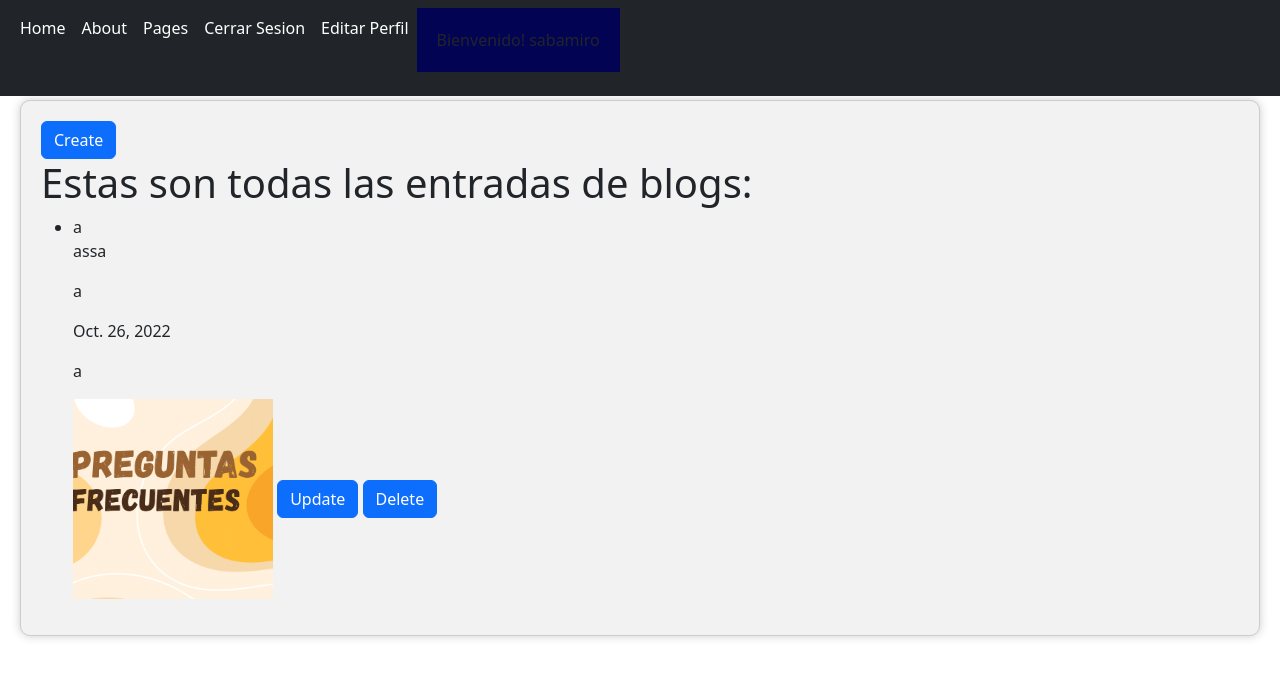
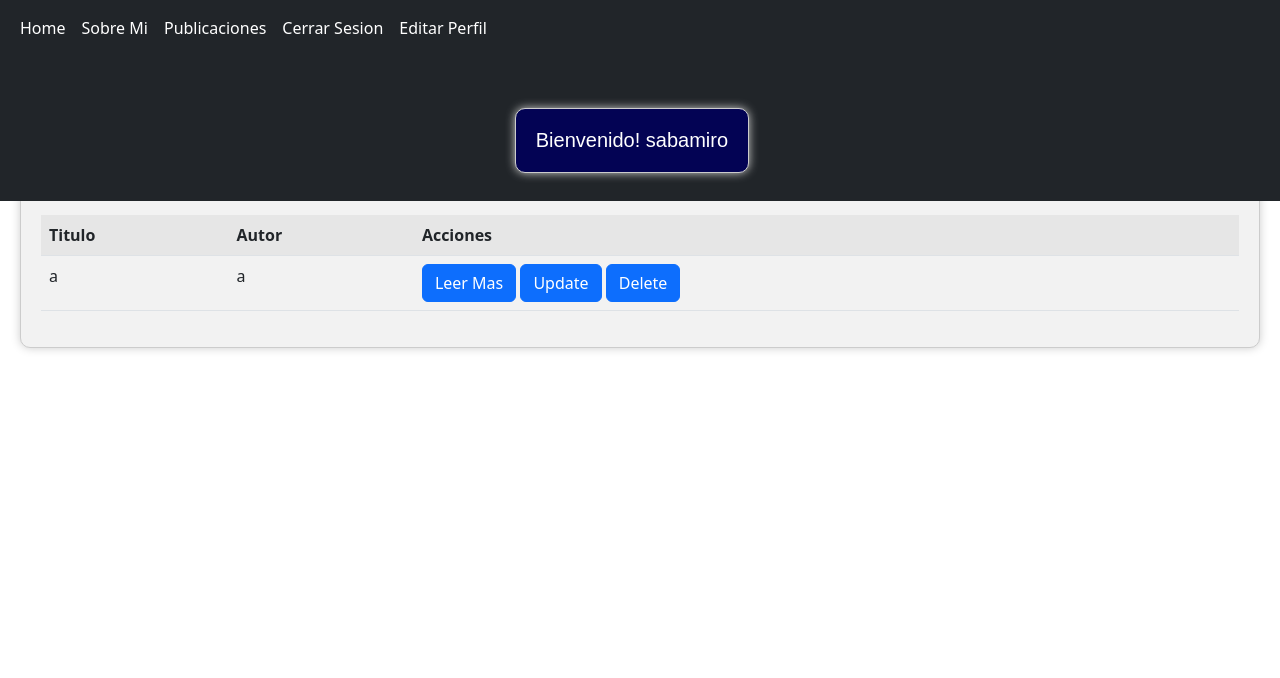
Before and after one commit to SabaM10/Blogproyectofinal, a Django app: page /AppProyectoFinal/read_blogs/ in a window 1280 px wide. Shown: the top 678 px of the page. Run offline with Django 4.2, Linux system fonts and the light colour scheme; a user stored in the database is signed in; data comes from the database, SQL or seed files in the repository; both versions use the stored data as it was after the commit; some libraries are stand-ins or nearby versions.

Commit message:
Vista en detalle de cada publicacion de blog

```diff
--- a/AppProyectoFinal/static/css/myestilo.css
+++ b/AppProyectoFinal/static/css/myestilo.css
@@ -13,25 +13,15 @@
     justify-content: center;
     align-items: center;
     padding: 20px;
+    margin: 20px;
+    border-radius: 10px;
+    border: 1px solid #ccc;
+    box-shadow: 0 0 10px #ccc;
+    margin-top: 100px;
+    font: 20px Arial, sans-serif;
+    color: #fff;
 }
 
-.contenidoEstudiantes{
-    background-color: #030354;
-    display: flex;
-    justify-content: center;
-    align-items: center;
-    padding: 20px;
-}
-.formDataEstudiantes{
-    display: flex;
-    flex-direction: column;
-    width: 500px;
-    gap: 10px;
-    background-color: white;
-    border-radius: 5px;
-    padding: 20px;
-    color: blue;
-}
 
 .btndj{
     border-radius: 20px !important;
--- a/AppProyectoFinal/templates/BlogCRUD/read_blogs.html
+++ b/AppProyectoFinal/templates/BlogCRUD/read_blogs.html
@@ -4,17 +4,22 @@
 
 {% block contenido %}
     <a class ="btn btn-primary" href="/AppProyectoFinal/create_blogs">Create</a>
-    <h1>Estas son todas las entradas de blogs:</h1>
-    <ul>
+    <h1>Publicaciones:</h1>
+    <table class="table table-striped">
+        <tr>
+            <th>Titulo</th>
+            <th>Autor</th>
+            <th>Acciones</th>
+        </tr>
         {% for blog in blogs %}
-                <li>{{ blog.titulo }}</li>
-                    <p>{{blog.subtitulo}}</p>
-                    <p>{{blog.cuerpo}}</p>
-                    <p>{{blog.fecha}}</p>
-                    <p>{{blog.autor}}</p>
-                    <img src="{{blog.imagen.url}}" alt="imagen" width="200" height="200">
-                    <!-- falta img aca-->
-                    <a class ="btn btn-primary" href="/AppProyectoFinal/update_blogs/{{blog.id}}">Update</a>
-                    <a class ="btn btn-primary" href="/AppProyectoFinal/delete_blogs/{{blog.id}}">Delete</a>
+        <tr>
+            <td>{{blog.titulo}}</td>
+            <td>{{blog.autor}}</td>
+            <td>
+                <a class ="btn btn-primary" href="/AppProyectoFinal/publicacion/{{blog.id}}">Leer Mas</a>
+                <a class ="btn btn-primary" href="/AppProyectoFinal/update_blogs/{{blog.id}}">Update</a>
+                <a class ="btn btn-primary" href="/AppProyectoFinal/delete_blogs/{{blog.id}}">Delete</a>
+            </td>
+        </tr>
         {% endfor %}
 {% endblock %}
--- a/AppProyectoFinal/templates/BlogCRUD/update_blogs.html
+++ b/AppProyectoFinal/templates/BlogCRUD/update_blogs.html
@@ -3,7 +3,7 @@
 {% load static %}
 {% block contenido %}
 <link rel="stylesheet" href="{%static 'css/bootstrap.min.css'%}">
-<form method="POST">{% csrf_token %}
+<form action = "" method="POST" enctype="multipart/form-data">{% csrf_token %}
     <table>
         <tr>
             <td>titulo</td>
@@ -28,7 +28,7 @@
         </tr>
         <tr>
             <td>imagen</td>
-            <td><input type="file" name="imagen" value="{{blog.imagen}}"></td>
+            <td><img src="{{blog.imagen.url}}" alt="imagen" width="200" height="200"> <input type="file" name="imagen" value="{{blog.imagen.url}}"></td>
         <tr>
             <td><input type="submit" class="btn btn-primary btndj" value="Actualizar"></td>
         </tr>
--- a/AppProyectoFinal/templates/index.html
+++ b/AppProyectoFinal/templates/index.html
@@ -21,10 +21,10 @@
                         <a class="nav-link active" aria-current="page" href="/AppProyectoFinal/">Home</a>
                     </li>
                     <li class="nav-item">
-                        <a class="nav-link active" aria-current="page" href="/AppProyectoFinal/About">About</a>
+                        <a class="nav-link active" aria-current="page" href="/AppProyectoFinal/About">Sobre Mi</a>
                     </li>
                     </li> <li class="nav-item">
-                        <a class="nav-link active" aria-current="page" href="/AppProyectoFinal/read_blogs">Pages</a>
+                        <a class="nav-link active" aria-current="page" href="/AppProyectoFinal/read_blogs">Publicaciones</a>
                     </li>
                     {% if not request.user.is_authenticated %}
                     </li> <li class="nav-item">
@@ -55,6 +55,5 @@
         <h2>Blog</h2>
       <h1>Integrantes</h1>
         <h2>Miro Saba</h2>
-        <h1>Bienvenido! {{user.username}}</h1>
         {% endblock %}
     </div>
--- a/AppProyectoFinal/templates/login.html
+++ b/AppProyectoFinal/templates/login.html
@@ -8,4 +8,5 @@
         <button type="submit" class="btn btn-primary btndj">Iniciar Sesion</button>
 
     </form>
+    <a class ="btn btn-primary" href="/AppProyectoFinal/Registro">Registrarse</a>
 {% endblock %}
--- a/AppProyectoFinal/templates/registro.html
+++ b/AppProyectoFinal/templates/registro.html
@@ -3,7 +3,6 @@
 {% load static %}
 
 {% block contenido %}
-    <p>Hola soy Login</p>
     <form action = '' method="POST" > {% csrf_token %}
         {{ form.as_p }}
         <button type="submit" class="btn btn-primary btndj">Registrarse</button>
--- a/AppProyectoFinal/urls.py
+++ b/AppProyectoFinal/urls.py
@@ -38,6 +38,7 @@ urlpatterns = [
     path('update_blogs/<blog_id>', update_blogs),
     path('read_blogs/', read_blogs),
     path('delete_blogs/<blog_id>', delete_blogs),
+    path('publicacion/<blog_id>', publicacion),
 ]
 if settings.DEBUG:
     urlpatterns += static(settings.MEDIA_URL, document_root=settings.MEDIA_ROOT)
--- a/AppProyectoFinal/views.py
+++ b/AppProyectoFinal/views.py
@@ -102,7 +102,7 @@ def create_blogs(request):
             blogs = Blog.objects.all()
         return render(request, 'BlogCRUD/read_blogs.html', {'blogs': blogs})
     return render(request, 'BlogCRUD/create_blogs.html')
-
+@login_required
 def read_blogs(request = None):
     blogs = Blog.objects.all()
     return render(request, 'BlogCRUD/read_blogs.html', {'blogs': blogs})
@@ -111,7 +111,7 @@ def update_blogs(request, blog_id):
     blog = Blog.objects.get(id=blog_id)
 
     if request.method == 'POST':
-        formulario = form_blog(request.POST)
+        formulario = form_blog(request.POST, request.FILES)
 
         if formulario.is_valid():
             blog.titulo = request.POST['titulo']
@@ -122,7 +122,6 @@ def update_blogs(request, blog_id):
             blog.fecha = datetime.strptime(request.POST['fecha'], '%Y-%m-%d')
             #get a image from a form and convert it to a image object
             blog.imagen = request.FILES['imagen']
-           # blog.imagen = request.POST['imagen']
             blog.save()
             read_blogs()
             blogs = Blog.objects.all()
@@ -137,4 +136,9 @@ def delete_blogs(request, blog_id):
     blogs = Blog.objects.all()
     return render(request, 'BlogCRUD/read_blogs.html', {'blogs': blogs})
 
+def publicacion(request, blog_id):
+    blog = Blog.objects.get(id=blog_id)
+    return render(request, 'publicacion.html', {'blog': blog})
+
+
 # Path: AppProyectoFinal\urls.py
```
Also changed, not shown: AppProyectoFinal/templates/publicacion.html (added, +16 -0 lines), db.sqlite3, media/imagenes/fila-2-columna-2_3.png (added), media/imagenes/fila-2-columna-3_3.png (added).
